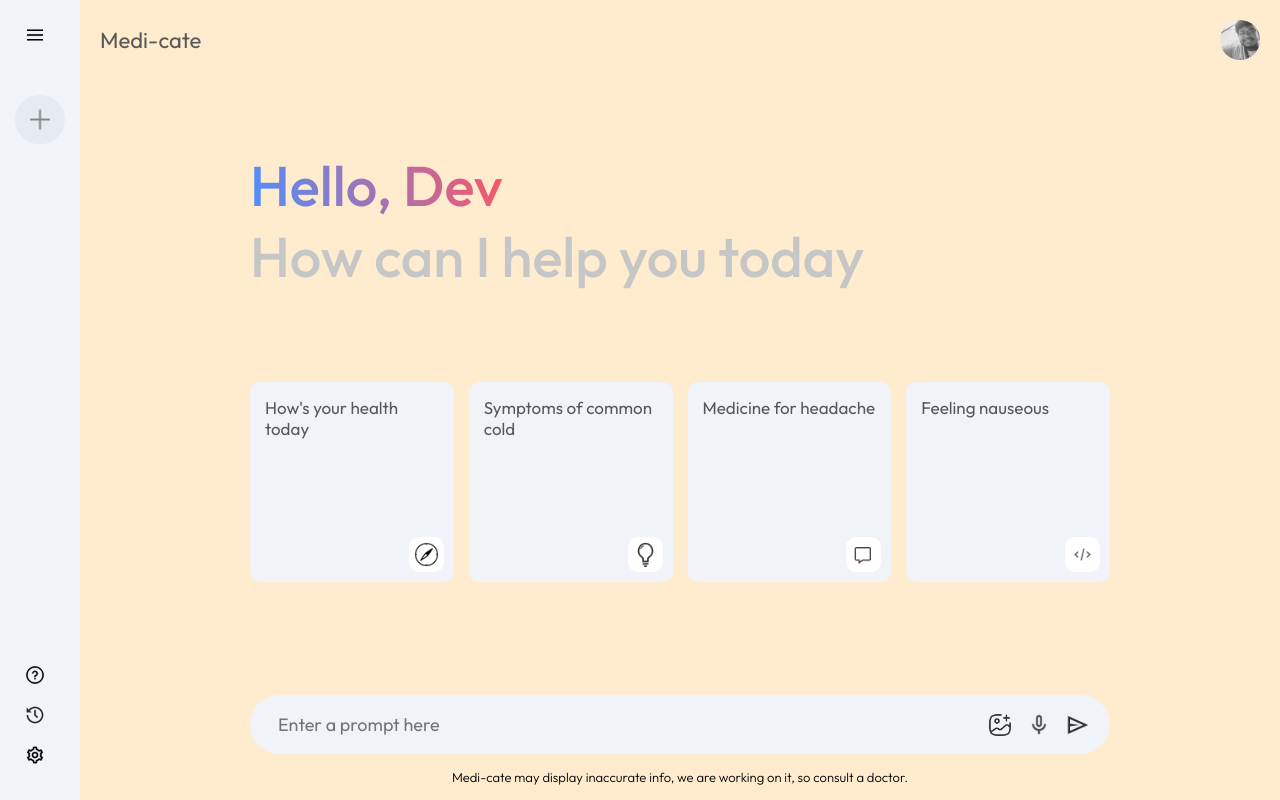
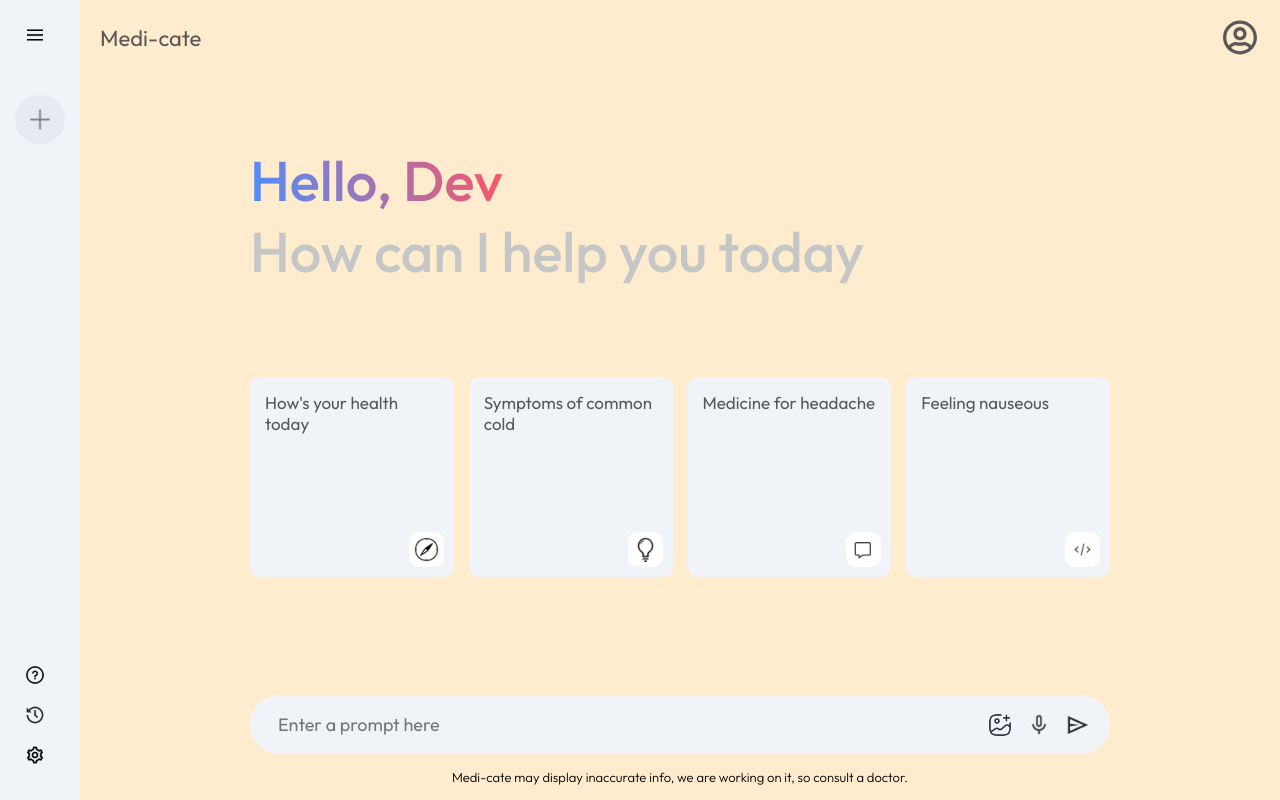
Before and after one commit to Keshab311/telemed-ai, a React (Create React App) app: page / in a window 1280 px wide. Built offline with nearby package versions, Linux system fonts and the light colour scheme.

Commit message:
minor icon fixes and improvements!!

```diff
--- a/src/components/Main/Main.css
+++ b/src/components/Main/Main.css
@@ -14,7 +14,7 @@
   color: #585858;
 }
 
-.main .nav img {
+.user-icon {
   width: 40px;
   border-radius: 50%;
 }
--- a/src/components/Main/Main.jsx
+++ b/src/components/Main/Main.jsx
@@ -1,6 +1,7 @@
 import React, { useState } from "react";
 import "./Main.css";
 import { assets } from "../../assets/assets";
+import { FaRegUserCircle } from "react-icons/fa";
 import HamburgerMenu from "../Hamburger/Hamburger";
 import LoginForm from "../LoginForm/LoginForm"; // Import LoginForm
 
@@ -32,7 +33,9 @@ const Main = () => {
     <div className="main">
       <div className="nav">
         <p>Medi-cate</p>
-        <img src={assets.user_icon} alt="Settings" onClick={toggleMenu} />
+
+        <FaRegUserCircle className="user-icon" size={35} onClick={toggleMenu} />
+
         {/* Settings icon with onClick handler */}
         {isMenuOpen && (
           <HamburgerMenu
```
